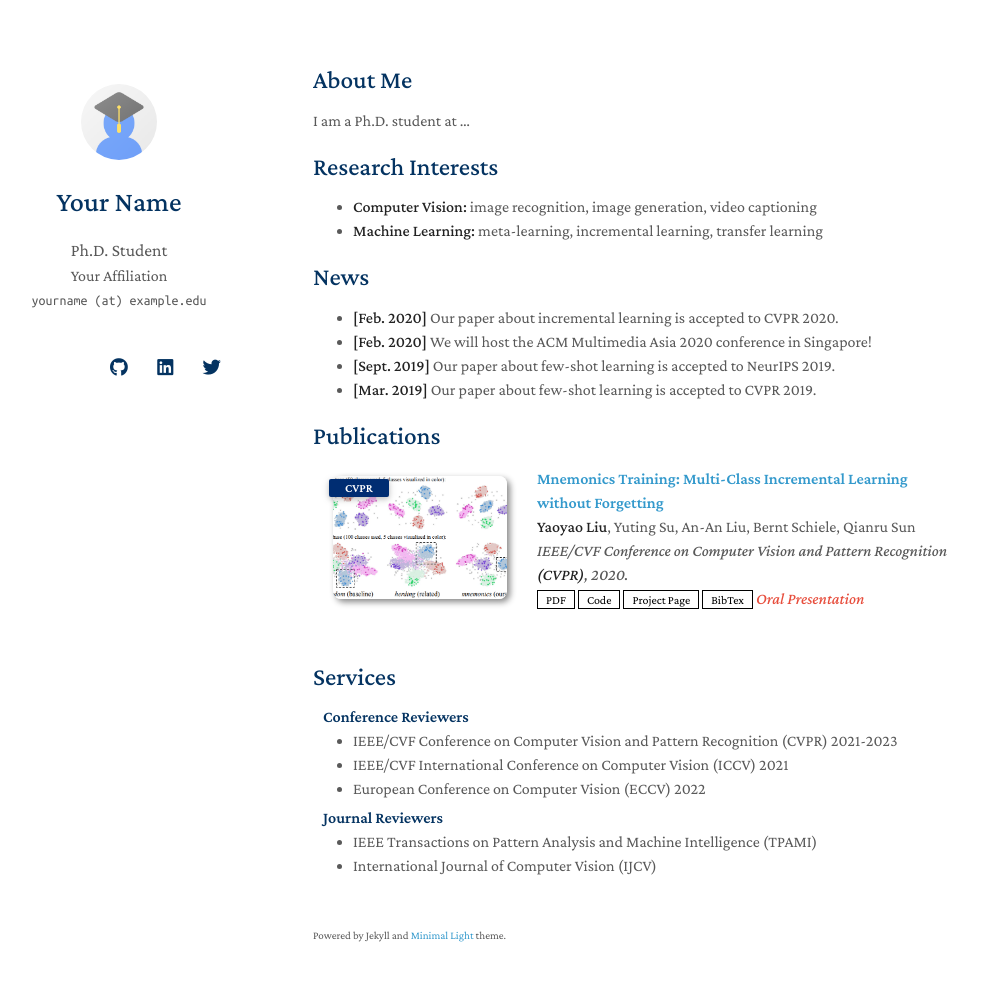
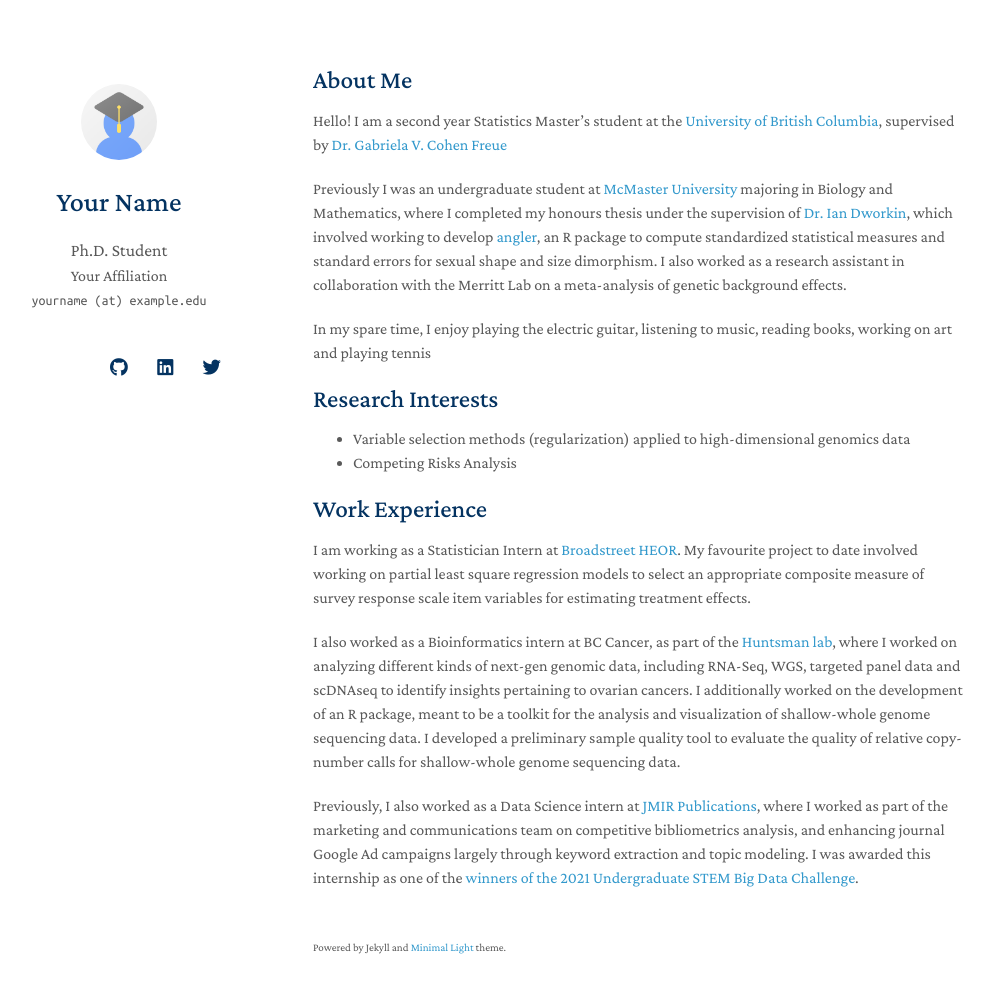
Before and after one commit to ntmv/ntmv.github.io, a Jekyll site: the page built from index.md, in a window 1280 px wide and 1028 px high. Shown: the top 993 px of the window, without its empty margins (157-1151 px from the left). Built offline with Jekyll 4.4.1, drawn with Linux system fonts in a browser that asks for light colours; nearby versions of some CDN libraries; a style sheet for code colours, icons or effects is not loaded; our own code applies the rules of GitHub Pages for plain Markdown files.

Commit message:
initial commit

```diff
--- a/index.md
+++ b/index.md
@@ -4,20 +4,21 @@ layout: homepage
 
 ## About Me
 
-I am a Ph.D. student at ...
+Hello! I am a second year Statistics Master’s student at the [University of British Columbia](https://www.stat.ubc.ca), supervised by  [Dr. Gabriela V. Cohen Freue](https://gcohenfr.github.io)
+
+Previously I was an undergraduate student at [McMaster University](https://www.mcmaster.ca) majoring in Biology and Mathematics, where I completed my honours thesis under the supervision of [Dr. Ian Dworkin](https://dworkinlab.github.io), which involved working to develop [angler](https://github.com/ntmv/angler), an R package to compute standardized statistical measures and standard errors for sexual shape and size dimorphism. I also worked as a research assistant in collaboration with the Merritt Lab on a meta-analysis of genetic background effects.
+
+In my spare time, I enjoy playing the electric guitar, listening to music, reading books, working on art and playing tennis
 
 ## Research Interests
 
-- **Computer Vision:** image recognition, image generation, video captioning
-- **Machine Learning:** meta-learning, incremental learning, transfer learning
+- Variable selection methods (regularization) applied to high-dimensional genomics data
+- Competing Risks Analysis
 
-## News
+## Work Experience
 
-- **[Feb. 2020]** Our paper about incremental learning is accepted to CVPR 2020.
-- **[Feb. 2020]** We will host the ACM Multimedia Asia 2020 conference in Singapore!
-- **[Sept. 2019]** Our paper about few-shot learning is accepted to NeurIPS 2019.
-- **[Mar. 2019]** Our paper about few-shot learning is accepted to CVPR 2019.
+I am working as a Statistician Intern at [Broadstreet HEOR](https://www.broadstreetheor.com). My favourite project to date involved working on partial least square regression models to select an appropriate composite measure of survey response scale item variables for estimating treatment effects.
 
-{% include_relative _includes/publications.md %}
+I also worked as a Bioinformatics intern at BC Cancer, as part of the [Huntsman lab](https://www.bccrc.ca/dept/mo/labs/huntsman-lab), where I worked on analyzing different kinds of next-gen genomic data, including RNA-Seq, WGS, targeted panel data and scDNAseq to identify insights pertaining to ovarian cancers. I additionally worked on the development of an R package, meant to be a toolkit for the analysis and visualization of shallow-whole genome sequencing data. I developed a preliminary sample quality tool to evaluate the quality of relative copy-number calls for shallow-whole genome sequencing data.
 
-{% include_relative _includes/services.md %}
+Previously, I also worked as a Data Science intern at [JMIR Publications](https://jmirpublications.com), where I worked as part of the marketing and communications team on competitive bibliometrics analysis, and enhancing journal Google Ad campaigns largely through keyword extraction and topic modeling. I was awarded this internship as one of the [winners of the 2021 Undergraduate STEM Big Data Challenge](https://www.sspnet.org/community/news/stem-fellowship-announces-2021-big-data-challenge-winners-and-jmir-publications-first-interns/).
```
